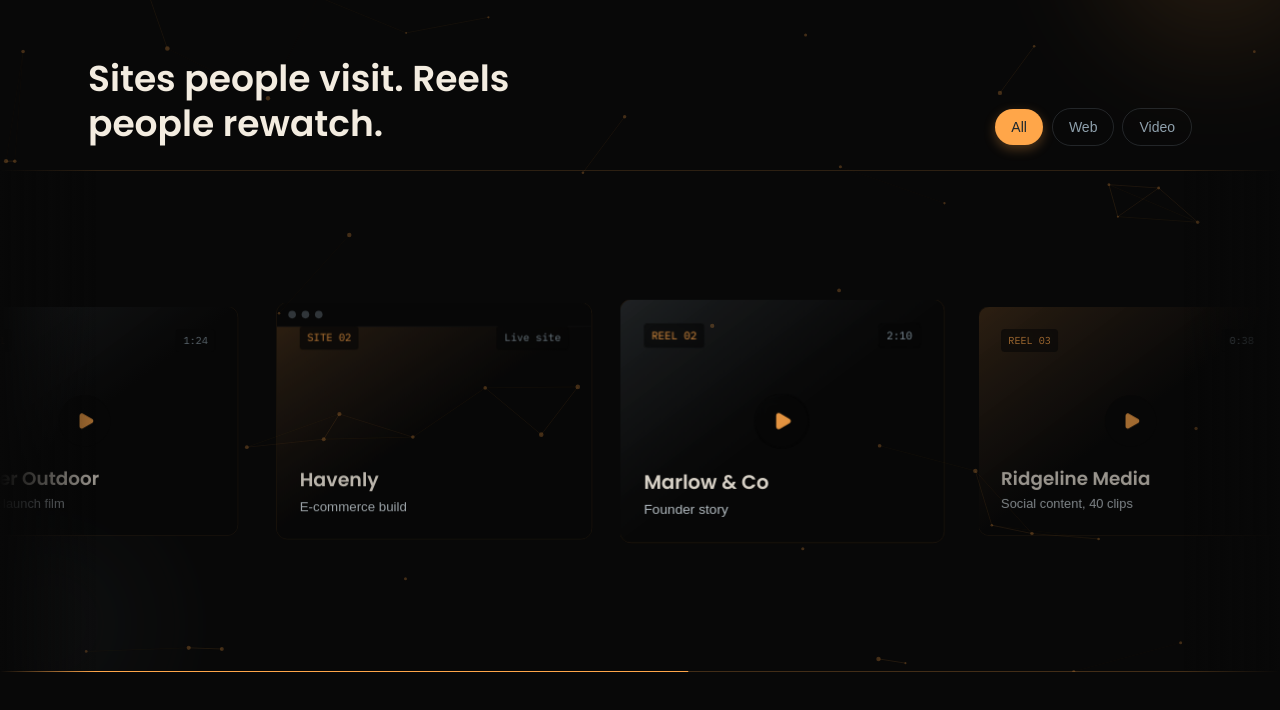
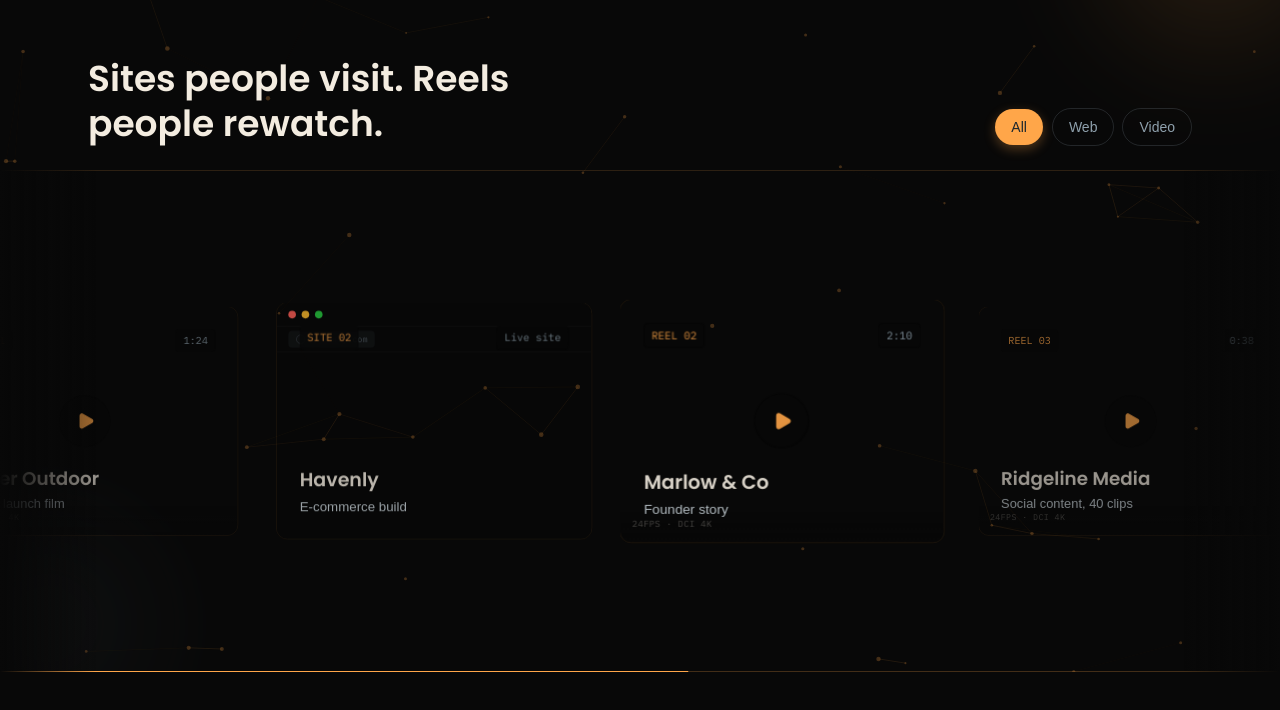
Before and after one commit to JaaniStudio/jaanistudio, a Next.js app: page / in a window 1280 px wide. Shown: the part 2564-3274 px from the top of the page. Built offline with nearby package versions, Linux system fonts and the light colour scheme.

Commit message:
fix: portfolio slidebar patterns

```diff
--- a/app/components/Portfolio.tsx
+++ b/app/components/Portfolio.tsx
@@ -127,17 +127,29 @@ function ProjectCard({
             {project.type === 'web' ? (
               <div className="absolute inset-0 flex flex-col bg-[#080808]">
                 <div className="flex items-center gap-1.5 border-b border-white/5 bg-[#080808] px-3 py-2">
-                  <span className="h-2 w-2 rounded-full bg-[#8FA1AD]/40" />
-                  <span className="h-2 w-2 rounded-full bg-[#8FA1AD]/40" />
-                  <span className="h-2 w-2 rounded-full bg-[#8FA1AD]/40" />
+                  <span className="h-2 w-2 rounded-full bg-[#FF5F57]" />
+                  <span className="h-2 w-2 rounded-full bg-[#FEBC2E]" />
+                  <span className="h-2 w-2 rounded-full bg-[#28C840]" />
+                </div>
+                <div className="flex items-center gap-1 border-b border-white/5 bg-[#080808]/50 px-3 py-1">
+                  <span className="flex items-center gap-1.5 max-w-[70%] truncate rounded bg-[#8FA1AD]/8 px-2 py-0.5 font-mono text-[9px] text-[#8FA1AD]/50">
+                    <span className="inline-block h-2.5 w-2.5 rounded-full border border-[#8FA1AD]/20" />
+                    {project.name.toLowerCase().replace(/\s+/g, '')}.com
+                  </span>
                 </div>
                 <div
                   className={`relative flex-1 bg-linear-to-br ${project.gradient} transition-all duration-700 group-hover:scale-105`}
+                  style={{
+                    backgroundImage: `linear-gradient(to bottom right, var(--tw-gradient-stops)), repeating-linear-gradient(0deg, transparent, transparent 20px, rgba(255,255,255,0.01) 20px, rgba(255,255,255,0.01) 21px), repeating-linear-gradient(90deg, transparent, transparent 20px, rgba(255,255,255,0.01) 20px, rgba(255,255,255,0.01) 21px)`,
+                  }}
                 />
               </div>
             ) : (
               <div
                 className={`absolute inset-0 bg-linear-to-br ${project.gradient} transition-all duration-700 group-hover:scale-105`}
+                style={{
+                  backgroundImage: `linear-gradient(to bottom right, var(--tw-gradient-stops)), repeating-linear-gradient(0deg, transparent, transparent 2px, rgba(0,0,0,0.03) 2px, rgba(0,0,0,0.03) 4px)`,
+                }}
               >
                 <div className="absolute inset-0 flex items-center justify-center">
                     <motion.span
@@ -146,6 +158,10 @@ function ProjectCard({
                   >
                     <Play className="ml-0.5 h-5 w-5 fill-[#FFA649] text-[#FFA649]" />
                   </motion.span>
+                </div>
+                <div className="pointer-events-none absolute inset-x-0 bottom-0 h-8 bg-linear-to-t from-[#080808]/40 to-transparent" />
+                <div className="pointer-events-none absolute left-3 bottom-3 font-mono text-[9px] uppercase tracking-wider text-[#F3ECE0]/30">
+                  24fps · dci 4k
                 </div>
               </div>
             )}
```
